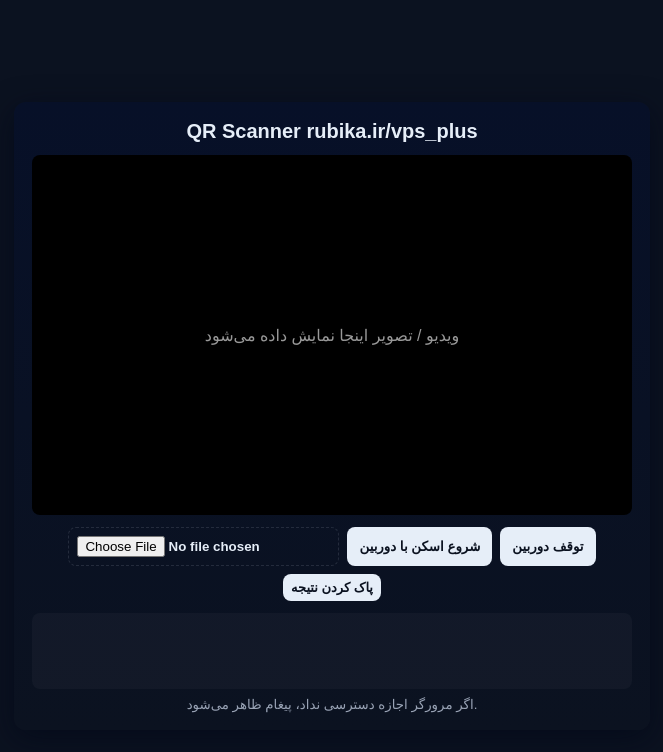
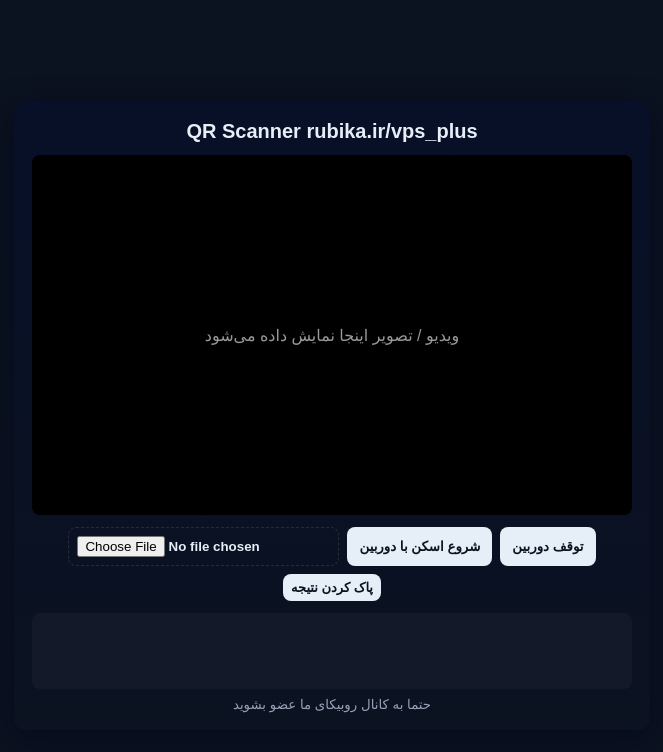
Before and after one commit to rdnsparham-rgb/QR-Scanner, a plain HTML site: page index.html in a window 1280 px wide. Shown: the whole page, without its empty margins (308-971 px from the left). Drawn offline with nearby package versions, Linux system fonts and the light colour scheme.

Commit message:
Update index.html

```diff
--- a/index.html
+++ b/index.html
@@ -40,7 +40,7 @@ canvas{display:none}
 <button id="show-raw" class="tiny">نمایش خام</button>
 </div>
 
-<small>اگر مرورگر اجازه دسترسی نداد، پیغام ظاهر می‌شود.</small>
+<small>حتما به کانال روبیکای ما عضو بشوید</small>
 </div>
 
 <script src="https://unpkg.com/html5-qrcode@2.3.12/minified/html5-qrcode.min.js"></script>
```
